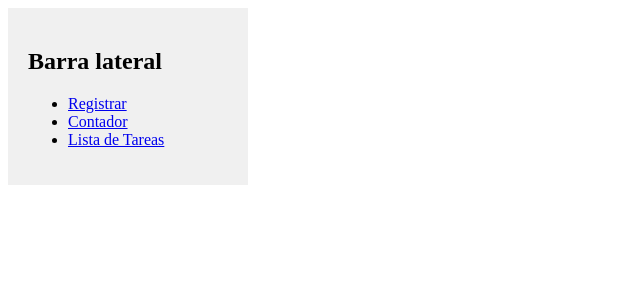
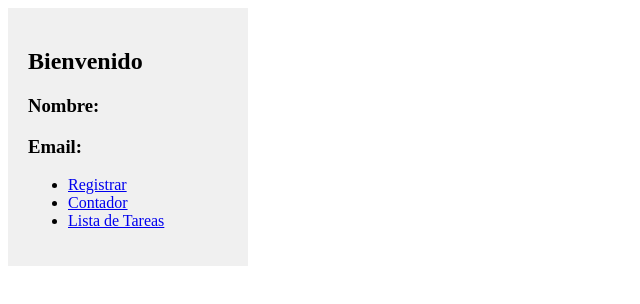
Before and after one commit to andr36s/curso-vuejs, a Vue app: page / in a window 1280 px wide. Shown: the top 304 px of the page, without its empty margins (0-640 px from the left). Built offline with nearby package versions, Linux system fonts and the light colour scheme.

Commit message:
Agregamos al Sidebar los datos de nombre y correo guardados en el store de pinia

```diff
--- a/src/components/Sidebar.vue
+++ b/src/components/Sidebar.vue
@@ -1,6 +1,8 @@
 <template>
 <div class="sidebar">
-    <h2>Barra lateral</h2>
+    <h2>Bienvenido</h2>
+    <h3>Nombre: {{ nombre }}</h3>
+    <h3>Email: {{ correo }}</h3>
     <ul>
         <li><RouterLink to="/registrar">Registrar</RouterLink></li>
         <li><RouterLink to="/contador">Contador</RouterLink></li>
@@ -10,6 +12,12 @@
 </template>
 
 <script setup>
+import { useRegistrarStore } from '@/modules/registro/stores/registrarStore';
+import { ref } from 'vue';
+
+const registrarStore = useRegistrarStore();
+const nombre = ref(registrarStore.nombre)
+const correo = ref(registrarStore.correo)
 
 </script>
 
```
